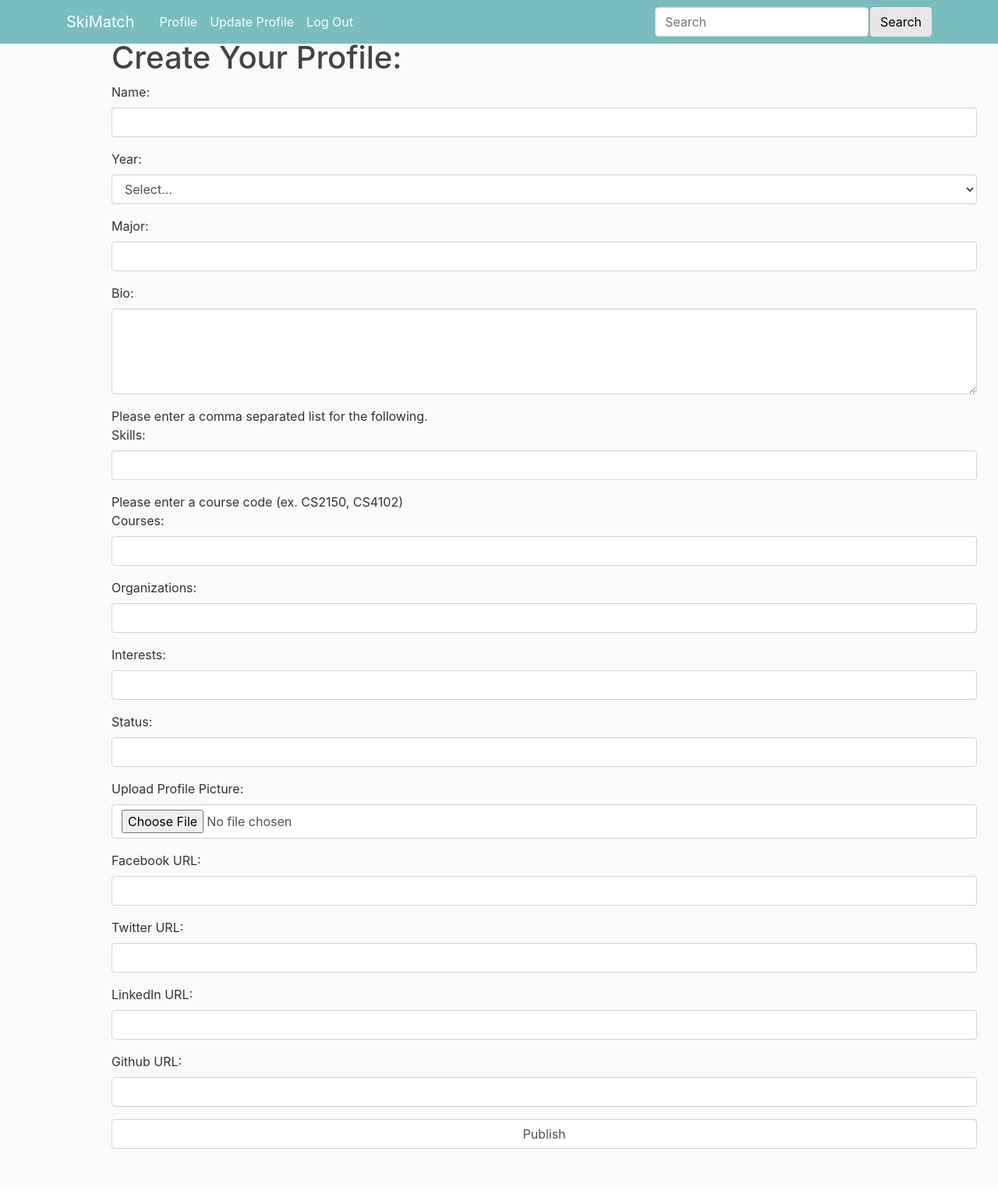
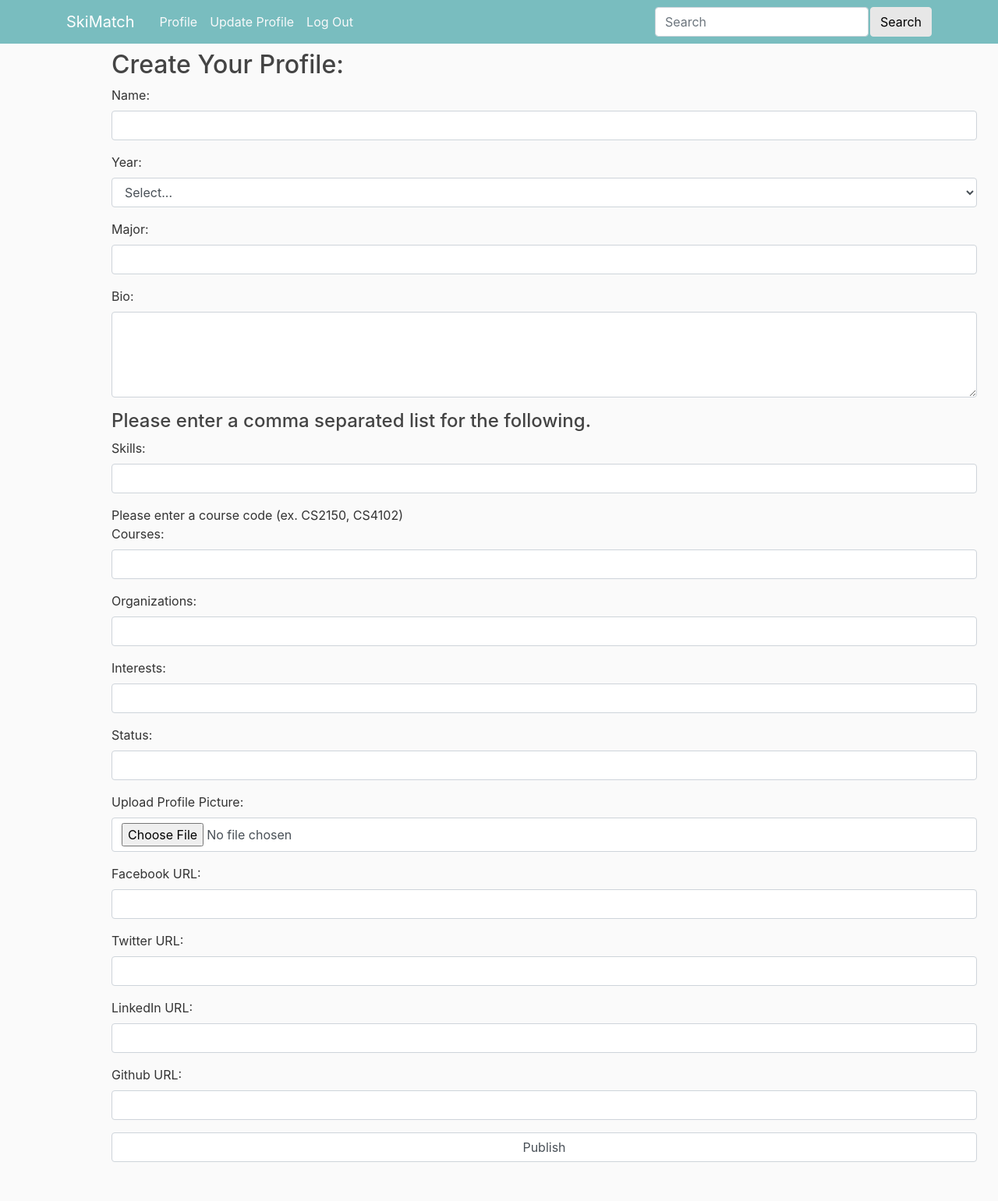
Before and after one commit to UVA-CS3240-S19/project-101-byteme, a Django app: page /profile/ in a window 1280 px wide. Shown: the whole page at 78% size. Before the commit the page ends 1474 px from the top, so only its background shows below. Run offline with Django 3.2, Linux system fonts and the light colour scheme; the visitor is signed in with stand-in values (Sample User, id 1); some libraries are stand-ins or nearby versions.

Commit message:
SLight changes to form styles

```diff
--- a/app/templates/app/profile.html
+++ b/app/templates/app/profile.html
@@ -1,7 +1,8 @@
 {% extends "app/base.html" %}
 {% block title %}{% endblock %}
 {% block content2 %}
-    <h1>{{ "Create Your Profile:" }}</h1>
+<div style="margin-top:64px;">
+    <h2>{{ "Create Your Profile:" }}</h2>
     <form action="{% url 'profile' %}" method="post" class="needs-validation">
         {% csrf_token %}
         <div class = "form-group">
@@ -19,7 +20,7 @@
                     <option value = "Graduate Student">Graduate Student</option>
                     <option value = "Faculty">Faculty</option>
                     <option value = "Other">Other</option>
-                  </select>
+            </select>
         </div>
         <div class = "form-group">
             <label name="major">Major:</label>
@@ -30,7 +31,7 @@
             <textarea class="form-control" type="text" id="bio" name="bio" rows="4"></textarea>
         </div>
 
-        <div> Please enter a comma separated list for the following. </div>
+        <h4> Please enter a comma separated list for the following. </h4>
 
         <div class = "form-group">
             <label name="skills">Skills:</label>
@@ -80,4 +81,5 @@
             <input class="form-control" type="submit" value="Publish">
         </div>
     </form>
+</div>
 {% endblock %}
--- a/app/templates/app/update_profile.html
+++ b/app/templates/app/update_profile.html
@@ -1,7 +1,8 @@
 {% extends "app/base.html" %}
 {% block title %}{% endblock %}
 {% block content2 %}
-    <h1>{{ "Update Your Profile:" }}</h1>
+<div style="margin-top:64px;">
+    <h2>{{ "Update Your Profile:" }}</h2>
     <form action="{% url 'update_profile' %}" method="post" class="needs-validation" enctype="multipart/form-data">
         {% csrf_token %}
         <div class = "form-group">
@@ -29,7 +30,7 @@
             <textarea class="form-control" type="text" id="bio" name="bio" rows="4" >{{profile.bio}}</textarea>
         </div>
 
-        <div> Please enter a comma separated list for the following. </div>
+        <h4>Please enter a comma separated list for the following</h4>
 
         <div class = "form-group">
             <label name="skills">Skills:</label>
@@ -82,4 +83,5 @@
             <input class="form-control" type="submit" value="Publish">
         </div>
     </form>
+</div>
 {% endblock %}
```
